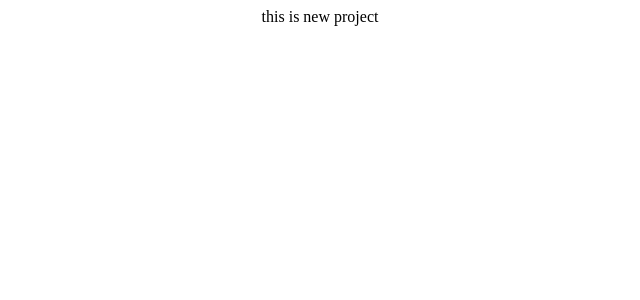
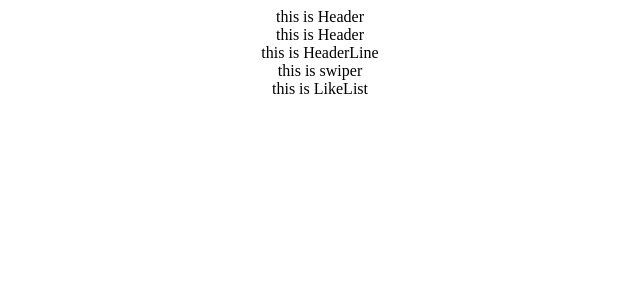
Before and after one commit to wanggangreact/learn, a React (Create React App) app: page / in a window 1280 px wide. Shown: the top 300 px of the page, without its empty margins (320-960 px from the left). Built offline with nearby package versions, Linux system fonts and the light colour scheme.

Commit message:
整理文件结构

```diff
--- a/src/App.js
+++ b/src/App.js
@@ -1,13 +1,13 @@
 import React, { Component } from 'react';
 import './App.css';
-
+import Entry from './views/home';
 class App extends Component {
   render() {
     return (
       <div className="App">
-         this is new project
+          <Entry />
       </div>
-    );
+    )
   }
 }
 
--- /dev/null
+++ b/src/views/home/header/index.js
@@ -0,0 +1,14 @@
+import React, { Component } from 'react';
+import './index.css';
+
+class Header extends Component {
+  render() {
+    return (
+      <div className="App">
+         this is Header
+      </div>
+    );
+  }
+}
+
+export default Header;
--- /dev/null
+++ b/src/views/home/headerLine/index.js
@@ -0,0 +1,14 @@
+import React, { Component } from 'react';
+import './index.css';
+
+class HeaderLine extends Component {
+  render() {
+    return (
+      <div className="App">
+         this is HeaderLine
+      </div>
+    );
+  }
+}
+
+export default HeaderLine;
--- /dev/null
+++ b/src/views/home/index.js
@@ -0,0 +1,23 @@
+
+import React, { Component } from 'react';
+import Header     from './header';
+import Discount   from './header';
+import HeaderLine from './headerLine';
+import SwiperItem from './swiper';
+import LikeList   from './likeList';
+
+class Entry extends Component {
+  render() {
+    return (
+      <div className="PPA">
+          <Header />
+          <Discount />
+          <HeaderLine />
+          <SwiperItem />
+          <LikeList />
+      </div>
+    )
+  }
+}
+
+export default Entry;
--- /dev/null
+++ b/src/views/home/likeList/index.js
@@ -0,0 +1,14 @@
+import React, { Component } from 'react';
+import './index.css';
+
+class LikeList extends Component {
+  render() {
+    return (
+      <div className="App">
+         this is LikeList
+      </div>
+    );
+  }
+}
+
+export default LikeList;
--- /dev/null
+++ b/src/views/home/swiper/index.js
@@ -0,0 +1,14 @@
+import React, { Component } from 'react';
+import './index.css';
+
+class SwiperItem extends Component {
+  render() {
+    return (
+      <div className="App">
+         this is swiper
+      </div>
+    );
+  }
+}
+
+export default SwiperItem;
```
Also changed, not shown: src/views/home/discount/index.js (added, +14 -0 lines), src/views/home/discount/index.css (added), src/views/home/header/index.css (added), src/views/home/headerLine/index.css (added), src/views/home/likeList/index.css (added), src/views/home/swiper/index.css (added).
